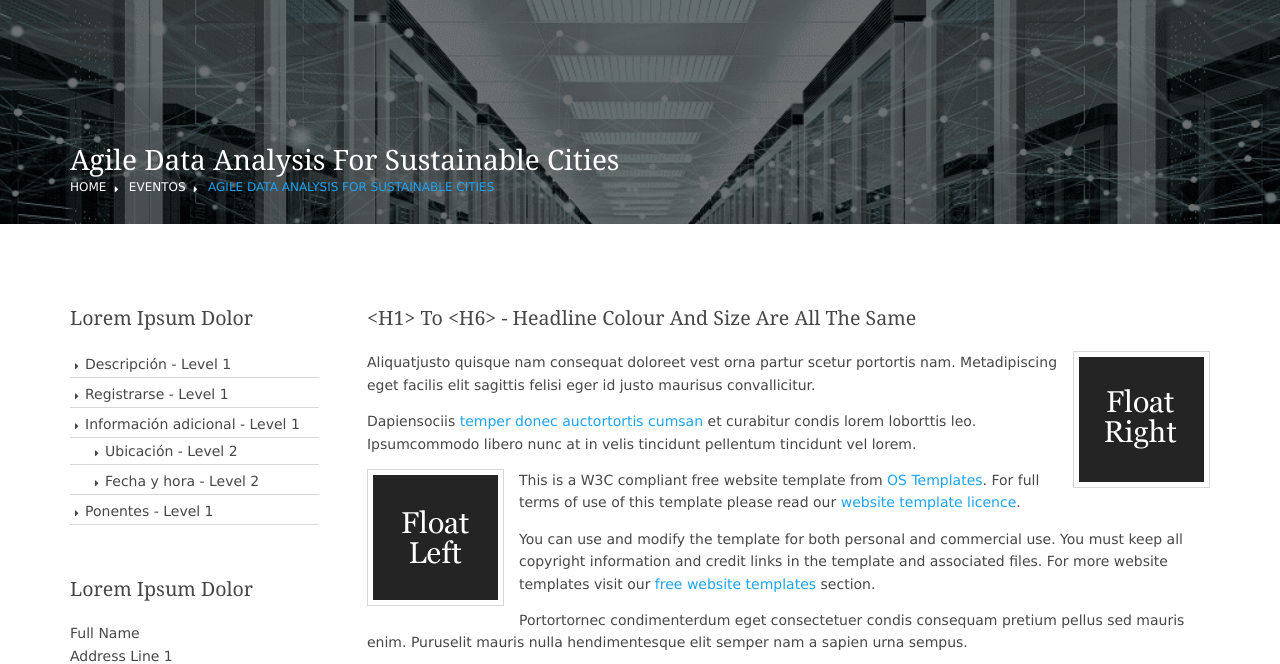
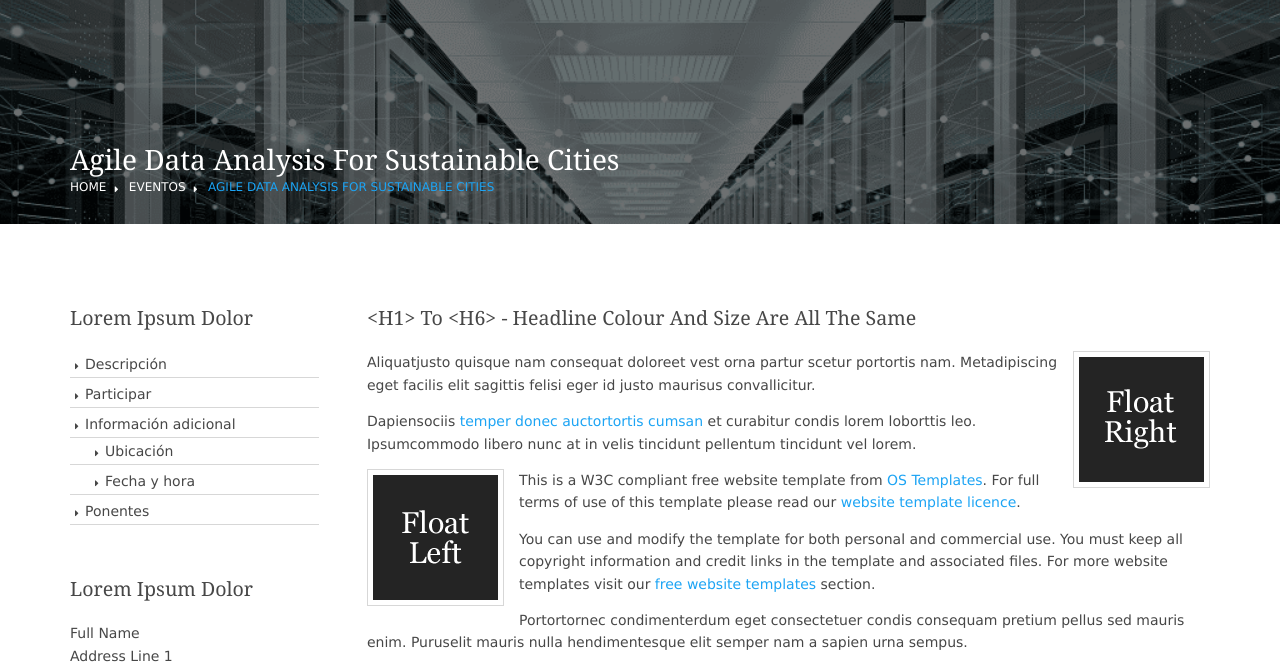
Before and after one commit to EELISA-Data-4-good/WEB, a plain HTML site: page PaginaWeb/pages/eventos/DataAgile.html in a window 1280 px wide. Shown: the part 148-812 px from the top of the page. Drawn offline with nearby package versions, Linux system fonts and the light colour scheme; files whose address does not match are found by name.

Commit message:
Update DataAgile.html

```diff
--- a/PaginaWeb/pages/eventos/DataAgile.html
+++ b/PaginaWeb/pages/eventos/DataAgile.html
@@ -103,15 +103,15 @@ Licence URI: https://www.os-templates.com/template-terms
       <h6>Lorem ipsum dolor</h6>
       <nav class="sdb_holder">
         <ul>
-          <li><a href="#">Descripción - Level 1</a></li>
-          <li><a href="#">Registrarse - Level 1</a>
-          <li><a href="#">Información adicional - Level 1</a>
+          <li><a href="#">Descripción</a></li>
+          <li><a href="#">Participar</a>
+          <li><a href="#">Información adicional</a>
             <ul>
-              <li><a href="#">Ubicación - Level 2</a></li>
-              <li><a href="#">Fecha y hora - Level 2</a></li>
+              <li><a href="#">Ubicación</a></li>
+              <li><a href="#">Fecha y hora</a></li>
             </ul>
           </li>
-          <li><a href="#">Ponentes - Level 1</a></li>
+          <li><a href="#">Ponentes</a></li>
         </ul>
       </nav>
       <div class="sdb_holder">
```
